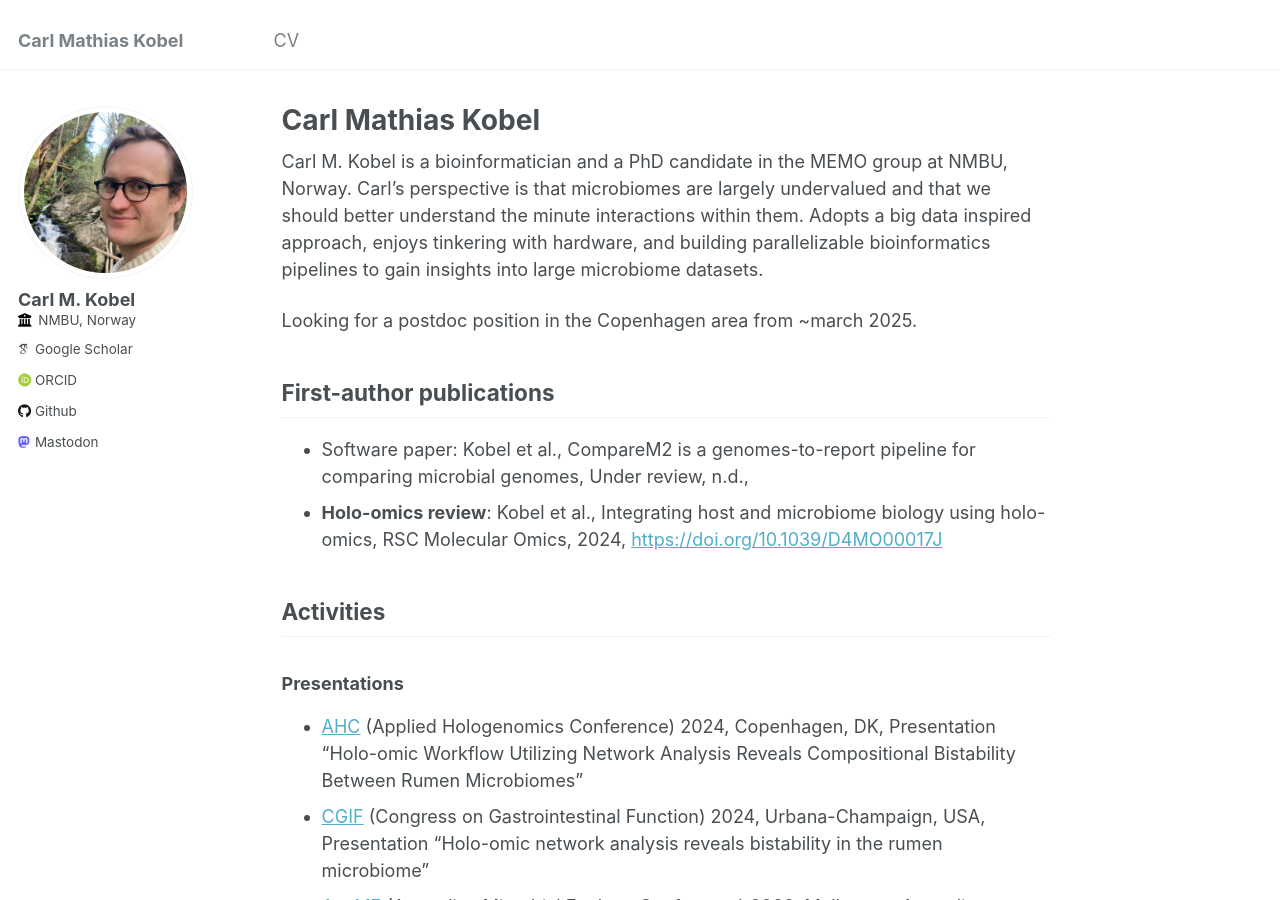
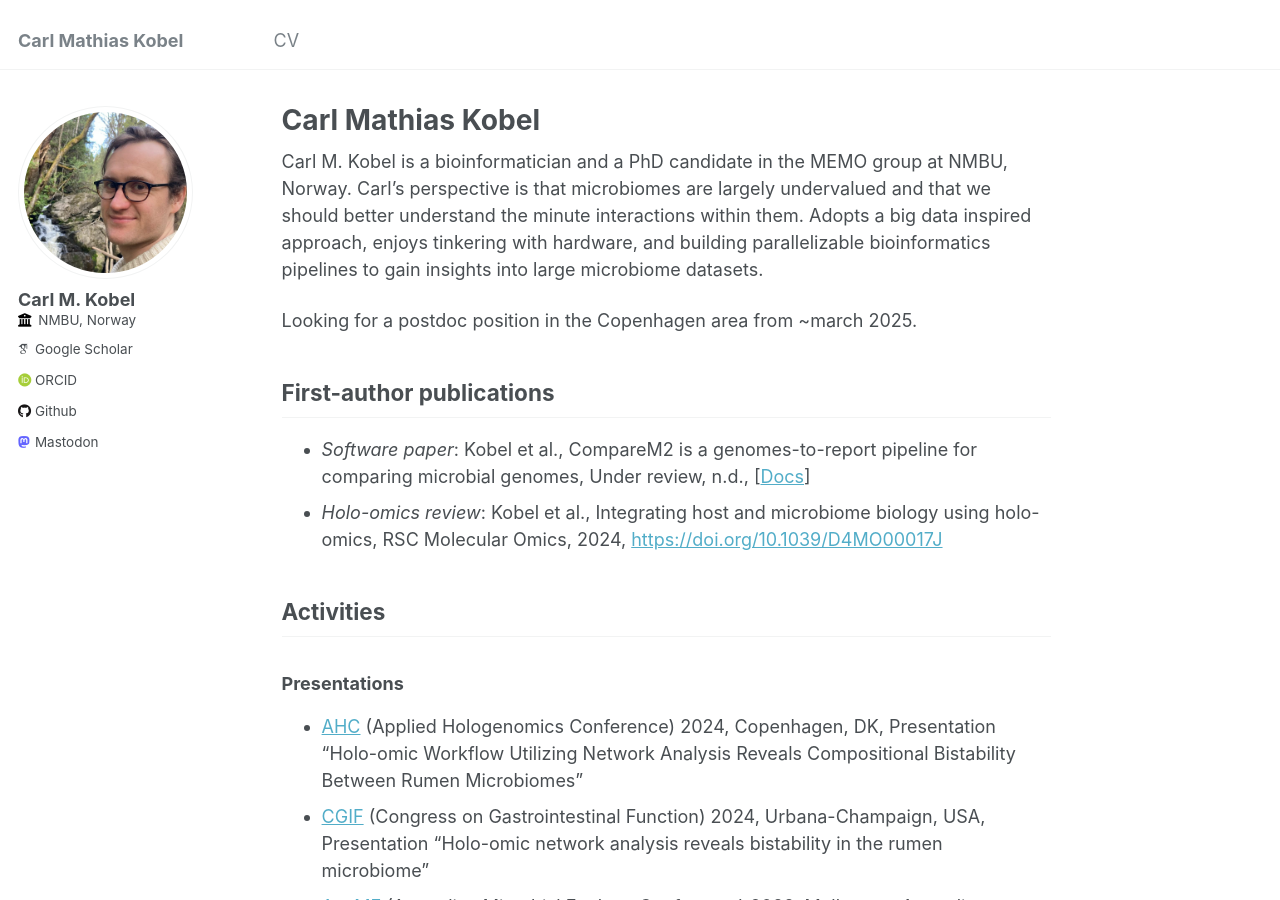
Before and after one commit to cmkobel/cmkobel.github.io, a Jekyll site: the page built from _pages/about.md, in a window 1280 px wide and 900 px high. Built offline with Jekyll 4.4.1, drawn with Linux system fonts in a browser that asks for light colours; some web fonts are replaced.

Commit message:
Update about.md

```diff
--- a/_pages/about.md
+++ b/_pages/about.md
@@ -14,8 +14,8 @@ Looking for a postdoc position in the Copenhagen area from ~march 2025.
 
 ## First-author publications
 
-  - Software paper: Kobel et al., CompareM2 is a genomes-to-report pipeline for comparing microbial genomes, Under review, n.d.,
-  - **Holo-omics review**: Kobel et al., Integrating host and microbiome biology using holo-omics, RSC Molecular Omics, 2024, [https://doi.org/10.1039/D4MO00017J](https://doi.org/10.1039/D4MO00017J)
+  - *Software paper*: Kobel et al., CompareM2 is a genomes-to-report pipeline for comparing microbial genomes, Under review, n.d., [[Docs](https://comparem2.readthedocs.io/)]
+  - *Holo-omics review*: Kobel et al., Integrating host and microbiome biology using holo-omics, RSC Molecular Omics, 2024, [https://doi.org/10.1039/D4MO00017J](https://doi.org/10.1039/D4MO00017J)
 
 ## Activities
 
```
